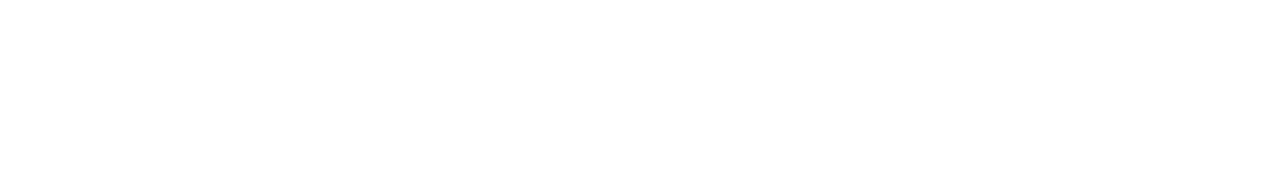
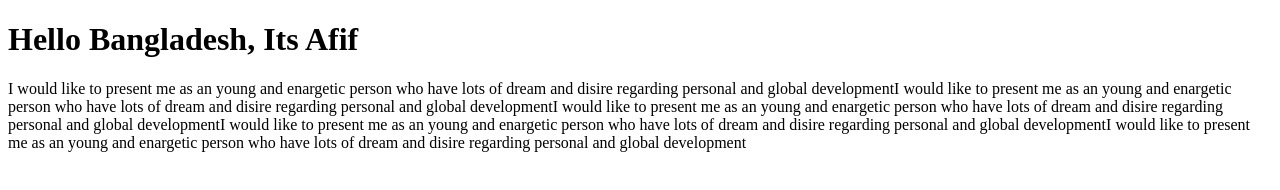
Before and after one commit to afifsylhet/my-first-repo, a plain HTML site: page index.html in a window 1280 px wide. Drawn offline with Linux system fonts and the light colour scheme.

Commit message:
Heading and Paragraph add

```diff
--- a/index.html
+++ b/index.html
@@ -7,6 +7,7 @@
     <title>First Gighub project</title>
 </head>
 <body>
-
+    <h1>Hello Bangladesh, Its Afif</h1>
+    <p>I would like to present me as an young and enargetic person who have lots of dream and disire regarding personal and global developmentI would like to present me as an young and enargetic person who have lots of dream and disire regarding personal and global developmentI would like to present me as an young and enargetic person who have lots of dream and disire regarding personal and global developmentI would like to present me as an young and enargetic person who have lots of dream and disire regarding personal and global developmentI would like to present me as an young and enargetic person who have lots of dream and disire regarding personal and global development</p>
 </body>
 </html>
```
